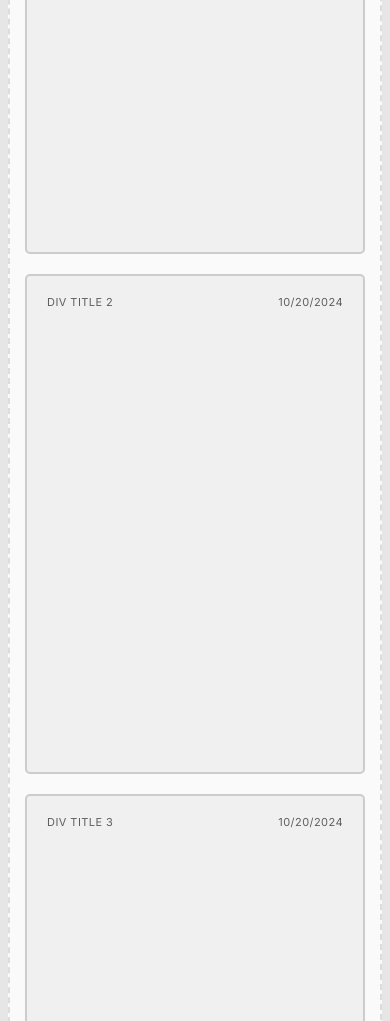
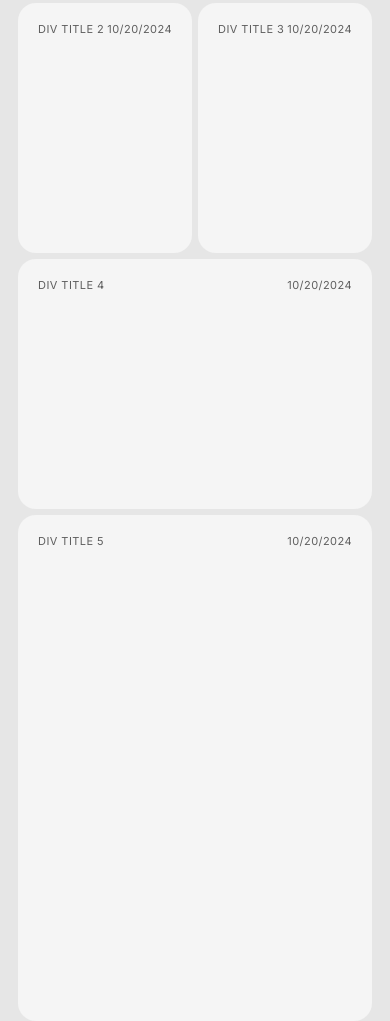
Before and after one commit to hellogaray/Portfolio-Web, a website built with webpack: page dist/index.html in a window 390 px wide. Shown: the part 979-2000 px from the top of the page. Built offline with Linux system fonts and the light colour scheme.

Commit message:
Working on grid

```diff
--- a/src/index.js
+++ b/src/index.js
@@ -2,18 +2,25 @@ import './styles/style.css';
 import { Sortable, Plugins } from '@shopify/draggable';
 
 document.addEventListener('DOMContentLoaded', () => {
+    // Initialize Sortable on the sortable-container
     const sortable = new Sortable(document.querySelector('.sortable-container'), {
         draggable: '.sortable-item',
         plugins: [Plugins.SortAnimation],
         sortAnimation: {
-            duration: 200,
-            easingFunction: 'cubic-bezier(0.68, -0.55, 0.27, 1.55)', // easeInOutBack effect
+            duration: 250,
+            easingFunction: 'ease-in-out',
         },
     });
 
-    // Event listeners for Sortable
-    sortable.on('sortable:start', () => console.log('sortable:start'));
-    sortable.on('sortable:sort', () => console.log('sortable:sort'));
-    sortable.on('sortable:sorted', () => console.log('sortable:sorted'));
-    sortable.on('sortable:stop', () => console.log('sortable:stop'));
+    // Add classes during dragging to maintain the size
+    sortable.on('drag:start', (e) => {
+        e.data.source.style.width = `${e.data.source.clientWidth}px`;
+        e.data.source.style.height = `${e.data.source.clientHeight}px`;
+    });
+
+    // Cleanup after dragging ends
+    sortable.on('drag:stop', (e) => {
+        e.data.source.style.width = '';
+        e.data.source.style.height = '';
+    });
 });
--- a/src/styles/style.css
+++ b/src/styles/style.css
@@ -45,23 +45,22 @@ nav {
 }
 
 /* Sidebar */
+nav#sideBar {
+    min-width: 15%;
+    height: 100vh;
+    position: fixed;
+    overflow-y: auto;
+    border-right: 1px solid var(--color-border-light);
+}
+
 nav#sideBar section {
     border-bottom: 1px solid var(--color-border-light);
     box-sizing: border-box;
     padding: 1em 2em;
 }
 
-#about ul {
-    font-size: 1.2rem;
-    letter-spacing: -.2px;
-}
-
-nav#sideBar {
-    min-width: 15%;
-    height: 100vh;
-    position: fixed;
-    overflow-y: auto;
-    border-right: 1px solid var(--color-border-light);
+nav#sideBar section:last-of-type {
+    border-bottom: none;
 }
 
 /* List styles */
@@ -86,80 +85,70 @@ ul {
 
 #about ul {
     font-size: 1.2rem;
-    text-transform: capitalize;
     line-height: 2rem;
     font-weight: 400;
+}
+
+#about ul {
+    font-size: 1.2rem;
+    letter-spacing: -0.2px;
 }
 
 li {
     list-style: none;
 }
 
-/* Remove bottom border of the last section */
-nav#sideBar section:last-of-type {
-    border-bottom: none;
+/* Container for the sortable items */
+.sortable-container {
+    display: grid;
+    grid-template-columns: repeat(4, 1fr); /* 4 equal columns, each taking up 1 fraction of space */
+    grid-auto-rows: 250px; /* Each row is 250px tall by default */
+    gap: 6px;
+    padding: 10px;
+    border-radius: 8px;
+    overflow: auto;
+    max-width: 1018px; /* Total width including gaps */
+    margin: 0 auto;
 }
 
-/* Responsive adjustments */
-@media screen and (max-width: 768px) {
-    nav#sideBar {
-        min-width: 100%;
-        height: auto;
-        position: static;
-        border-right: none;
-    }
-
-    body {
-        font-size: 16px;
-    }
-
-    ul[title]::before {
-        font-size: 12px;
-        letter-spacing: 0.1rem;
-    }
-
-    ul {
-        font-size: 14px;
-    }
+/* Base styles for sortable items */
+.sortable-item {
+    background-color: var(--color-bg-div);
+    border-radius: 18px;
+    position: relative;
+    overflow: hidden;
+    width: 100%;  /* Ensure it takes up the grid cell's width */
+    height: 100%; /* Ensure it takes up the grid cell's height */
+    box-sizing: border-box; /* Includes padding and border in the width/height */
 }
 
-/* Move Divs */
-.sortable-container {
-    display: flex;
-    flex-wrap: wrap; /* Allows items to wrap onto multiple lines */
-    gap: 10px; /* Space between items */
-    padding: 10px;
-    border: 2px dashed #ddd;
-    background-color: #fafafa;
-    border-radius: 8px;
-    overflow: auto; /* Allows scrolling if content overflows */
-    max-width: 100%; /* Ensure container doesn't exceed viewport width */
+/* During dragging, ensure the item doesn't expand */
+.sortable-item--dragging {
+    width: auto !important; /* Prevents expanding to 100% */
+    height: auto !important;
+    max-width: none !important;
+    max-height: none !important;
 }
 
-.sortable-item {
-    width: 500px;
-    height: 500px;
-    background-color: var(--color-bg-div);
-    border-radius: 18px;
-    display: block;
-    margin: 5px;
-    position: relative;
-
-
-    box-sizing: border-box;
-    padding: 15px;
-    background: #f0f0f0;
-    border: 2px solid #ccc;
-    border-radius: 5px;
+/* Size variations */
+.sortable-item.big {
+    grid-column: span 2; /* Spans 2 columns */
+    grid-row: span 2; /* Spans 2 rows */
 }
 
-.sortable-item:active {
-    cursor: grabbing;
+.sortable-item.long {
+    grid-column: span 2; /* Spans 2 columns */
+    grid-row: span 1; /* Spans 1 row */
 }
 
-.sortable-item.dragging {
-    transform: scale(1.05);
-    box-shadow: 0 4px 8px rgba(0,0,0,0.2);
+.sortable-item.tall {
+    grid-column: span 1; /* Spans 1 column */
+    grid-row: span 2; /* Spans 2 rows */
+}
+
+.sortable-item.short {
+    grid-column: span 1; /* Spans 1 column */
+    grid-row: span 1; /* Spans 1 row */
 }
 
 .sortable-item-title {
@@ -191,3 +180,30 @@ nav#sideBar section:last-of-type {
     white-space: nowrap;
     letter-spacing: 0.04em;
 }
+
+/* Responsive adjustments */
+@media screen and (max-width: 768px) {
+    nav#sideBar {
+        min-width: 100%;
+        height: auto;
+        position: static;
+        border-right: none;
+    }
+
+    body {
+        font-size: 16px;
+    }
+
+    ul[title]::before {
+        font-size: 12px;
+        letter-spacing: 0.1rem;
+    }
+
+    ul {
+        font-size: 14px;
+    }
+
+    .sortable-container {
+        grid-template-columns: repeat(2, 1fr); /* 2 equal columns on smaller screens */
+    }
+}
```
Also changed, not shown: dist/index.html, dist/main.js.
